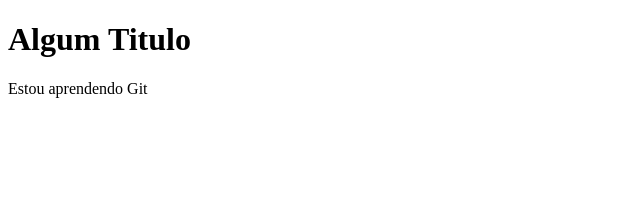
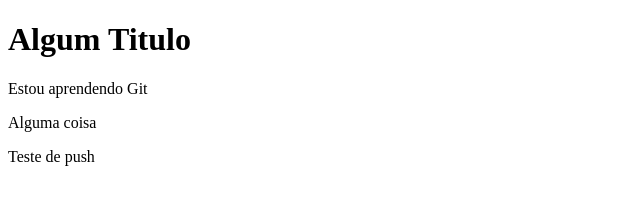
Before and after one commit to EdvaldoJunior-dev/primeirogit, a plain HTML site: page index.html in a window 1280 px wide. Shown: the whole page, without its empty margins (0-640 px from the left). Drawn offline with Linux system fonts and the light colour scheme.

Commit message:
Nova demanda

```diff
--- a/index.html
+++ b/index.html
@@ -6,7 +6,9 @@
     <title>Aprendendo GIT</title>
 </head>
 <body>
-    <h1>   Algum Titulo</h1>
+    <h1>Algum Titulo</h1>
     <p>Estou aprendendo Git</p>
+    <p>Alguma coisa</p>
+    <p>Teste de push</p>
 </body>
 </html>
```
